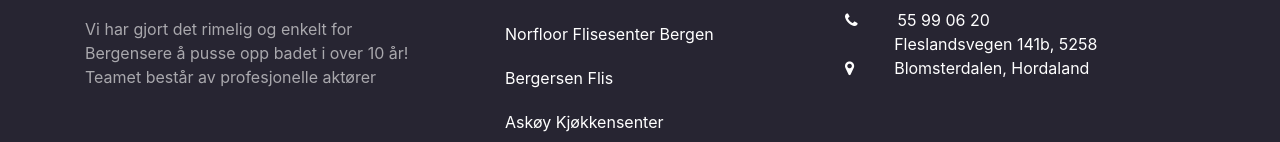
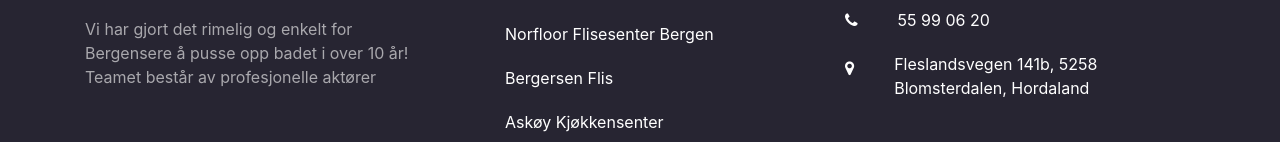
Before and after one commit to stephenolatunji/group_project, a plain HTML site: page index.html in a window 1280 px wide. Shown: the part 3585-3727 px from the top of the page. Drawn offline with nearby package versions, Linux system fonts and the light colour scheme.

Commit message:
modified index

```diff
--- a/index.html
+++ b/index.html
@@ -395,7 +395,7 @@
           <ul>
             <li class="envelope"><i class="fa fa-envelope"></i> <a href="">post@fleslandflis.no</a></li>
             <li><i class="fa fa-phone"></i><a href="">55 99 06 20</a></li>
-            <li class="marker"><i class="fa fa-map-marker"></i><a href="">Fleslandsvegen 141b, 5258 <br>
+            <li><i class="fa fa-map-marker marker"></i><a href="">Fleslandsvegen 141b, 5258 <br>
             Blomsterdalen, Hordaland
                 </a></li>
 
```
